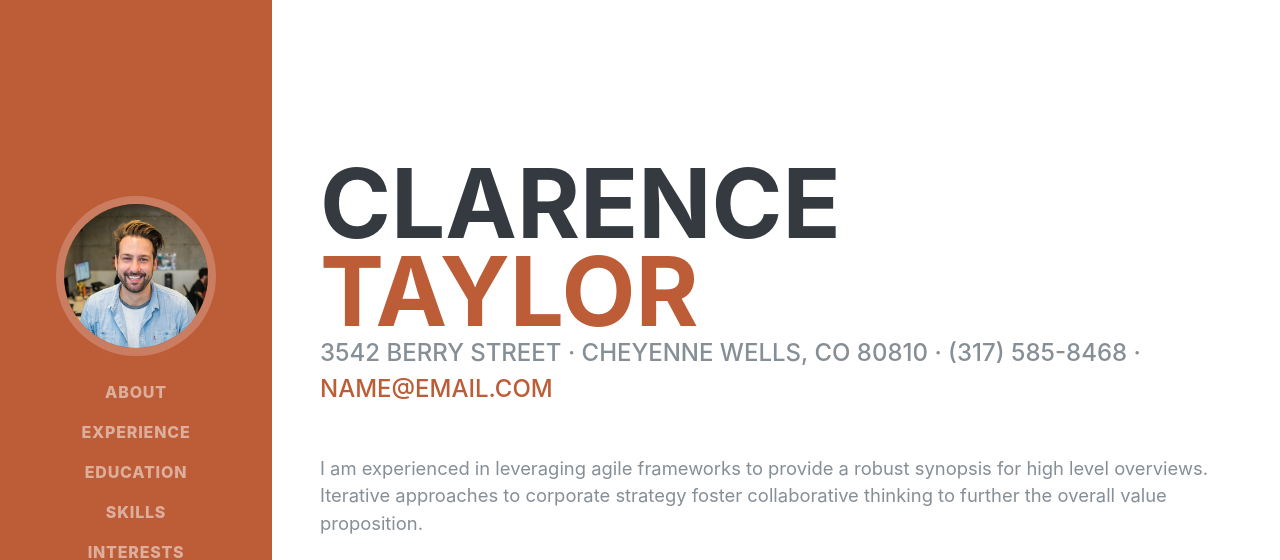
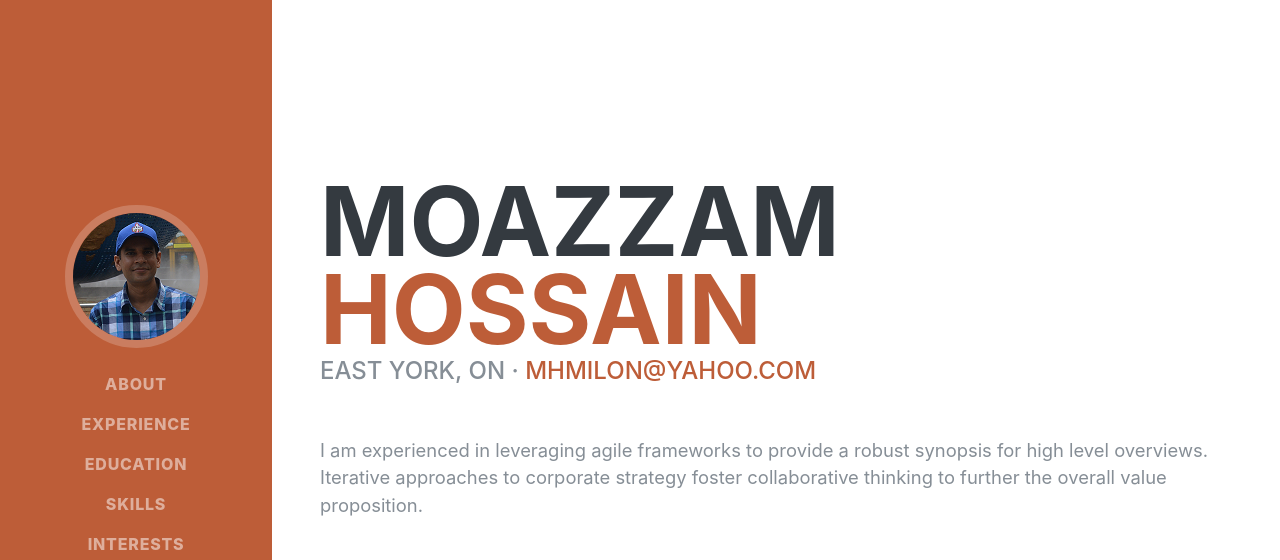
Before and after one commit to mhmilon/mhmilon.github.io, a website: page index.html in a window 1280 px wide. Shown: the top 560 px of the page. Drawn offline with nearby package versions, Linux system fonts and the light colour scheme; a web font is replaced by a local one.

Commit message:
Initial Commit

```diff
--- a/index.html
+++ b/index.html
@@ -8,7 +8,7 @@
   <meta name="description" content="">
   <meta name="author" content="">
 
-  <title>Resume - Start Bootstrap Theme</title>
+  <title>Resume - Moazzam</title>
 
   <!-- Bootstrap core CSS -->
   <link href="vendor/bootstrap/css/bootstrap.min.css" rel="stylesheet">
@@ -27,9 +27,9 @@
 
   <nav class="navbar navbar-expand-lg navbar-dark bg-primary fixed-top" id="sideNav">
     <a class="navbar-brand js-scroll-trigger" href="#page-top">
-      <span class="d-block d-lg-none">Clarence Taylor</span>
+      <span class="d-block d-lg-none">Moazzam Hossain</span>
       <span class="d-none d-lg-block">
-        <img class="img-fluid img-profile rounded-circle mx-auto mb-2" src="img/profile.jpg" alt="">
+        <img class="img-fluid img-profile rounded-circle mx-auto mb-2" src="img/profile.png" alt="">
       </span>
     </a>
     <button class="navbar-toggler" type="button" data-toggle="collapse" data-target="#navbarSupportedContent" aria-controls="navbarSupportedContent" aria-expanded="false" aria-label="Toggle navigation">
@@ -63,11 +63,11 @@
 
     <section class="resume-section p-3 p-lg-5 d-flex align-items-center" id="about">
       <div class="w-100">
-        <h1 class="mb-0">Clarence
-          <span class="text-primary">Taylor</span>
+        <h1 class="mb-0">Moazzam
+          <span class="text-primary">Hossain</span>
         </h1>
-        <div class="subheading mb-5">3542 Berry Street · Cheyenne Wells, CO 80810 · (317) 585-8468 ·
-          <a href="mailto:name@email.com">name@email.com</a>
+        <div class="subheading mb-5"><!--717-5 Massey Square ·--> East York, ON <!--M4C 5L6 · (647) 857-8005 -->·
+          <a href="mailto:name@email.com">mhmilon@yahoo.com</a>
         </div>
         <p class="lead mb-5">I am experienced in leveraging agile frameworks to provide a robust synopsis for high level overviews. Iterative approaches to corporate strategy foster collaborative thinking to further the overall value proposition.</p>
         <div class="social-icons">
```
Also changed, not shown: img/profile.jpg (deleted), img/profile.png (added).
